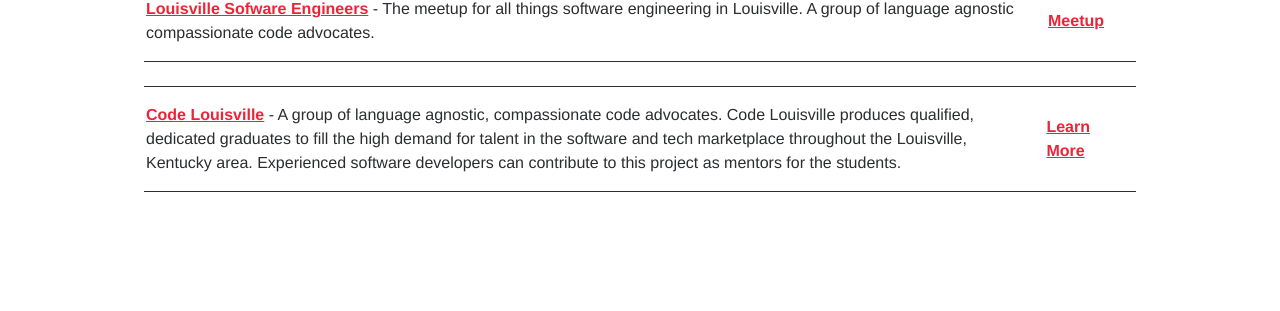
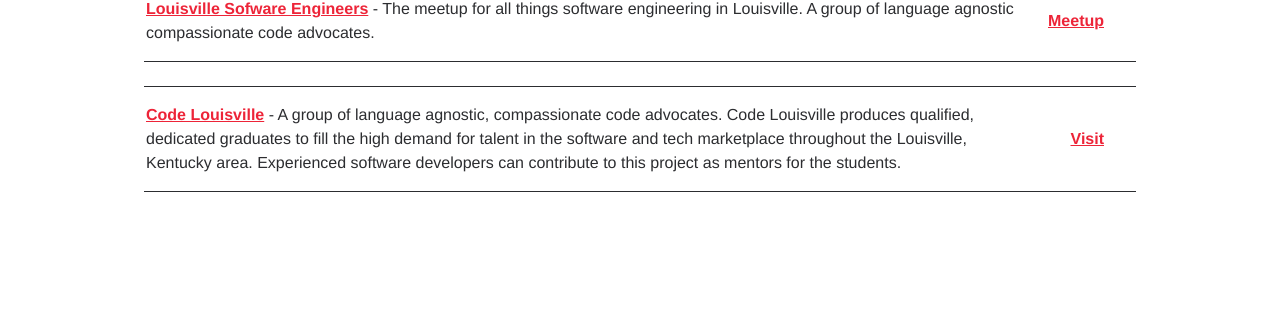
Before and after one commit to civicdata/civicdata.github.io, a Jekyll site: the page built from techquity.md, in a window 1280 px wide. Shown: the part 849-1160 px from the top of the page. Built offline with Jekyll 4.4.1, drawn with Linux system fonts in a browser that asks for light colours; comment, search, counter and statistics services are not loaded.

Commit message:
Update techquity.md

```diff
--- a/techquity.md
+++ b/techquity.md
@@ -20,4 +20,4 @@ image:
 
 [__Louisville Sofware Engineers__](https://www.meetup.com/Louisville-Software-Engineering/) - The meetup for all things software engineering in Louisville. A group of language agnostic compassionate code advocates. |[__Meetup__](https://www.meetup.com/Louisville-Software-Engineering/)
 
-[__Code Louisville__](https://codelouisville.org/) - A group of language agnostic, compassionate code advocates. Code Louisville produces qualified, dedicated graduates to fill the high demand for talent in the software and tech marketplace throughout the Louisville, Kentucky area. Experienced software developers can contribute to this project as mentors for the students. |[__Learn More__](https://codelouisville.org/mentor)
+[__Code Louisville__](https://codelouisville.org/) - A group of language agnostic, compassionate code advocates. Code Louisville produces qualified, dedicated graduates to fill the high demand for talent in the software and tech marketplace throughout the Louisville, Kentucky area. Experienced software developers can contribute to this project as mentors for the students. |[__Visit__](https://codelouisville.org/mentor)
```
